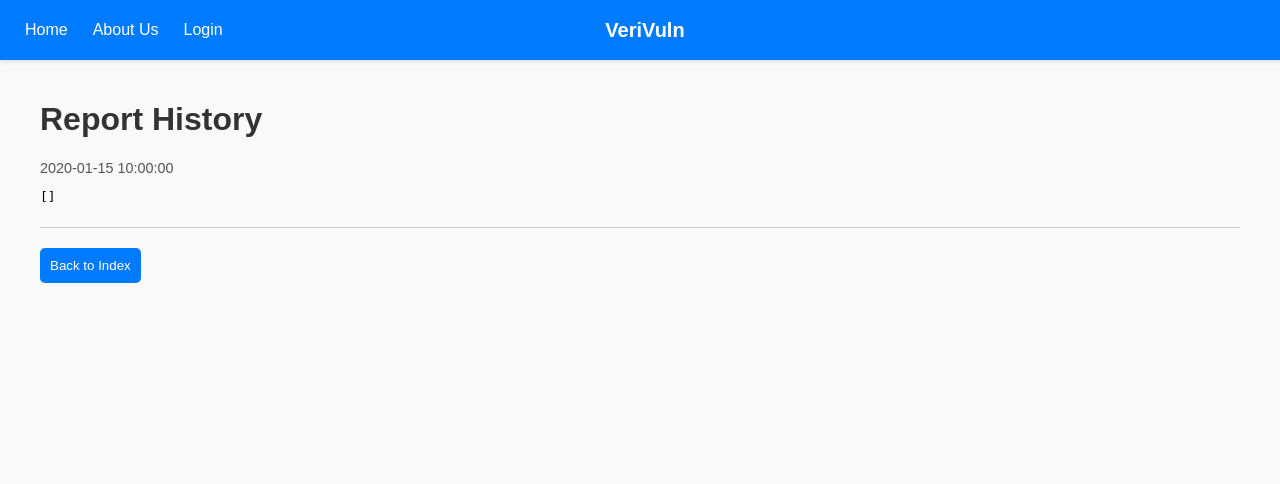
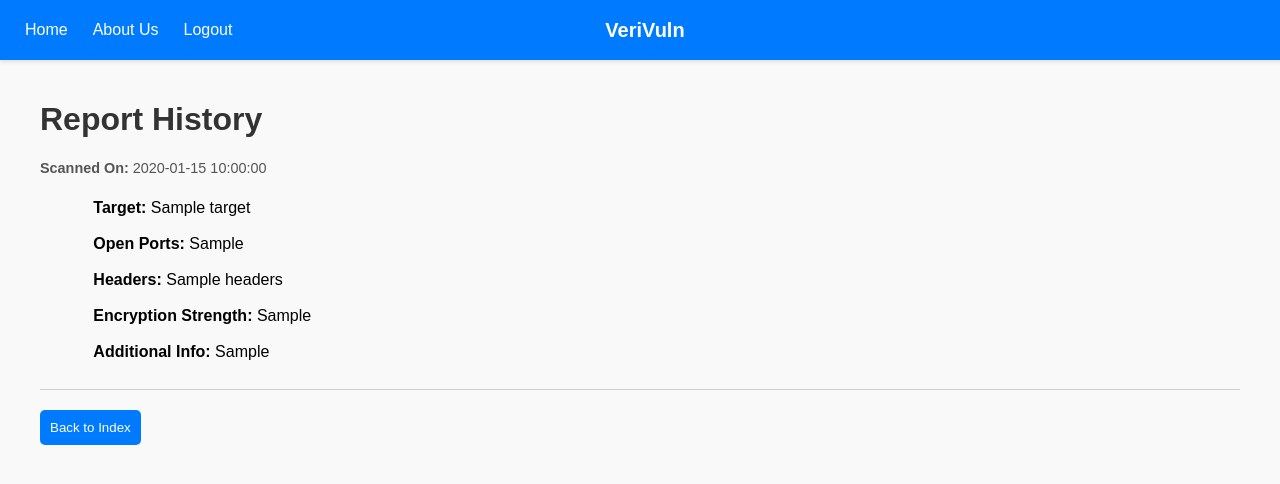
Before and after one commit to PlutoPenguin11/security-check, a Flask app: template templates/reports.html in a window 1280 px wide. Shown: the top 484 px of the page. Run offline with Flask 3, Linux system fonts and the light colour scheme; the template is opened without the code that fills it: most values are stand-ins (such as "Sample title", 1, 10 or a date in 2020); some libraries are stand-ins or nearby versions.

Commit message:
Added database table that holds scans. Alt ID of user database --> each user has x scans. Scan objects can be created and added to the database only MANUALLY, however, you are able to see them on the "Report History" page now. Still needs functionality for executing scans and adding them to the history page in real time.

```diff
--- a/templates/about.html
+++ b/templates/about.html
@@ -4,7 +4,7 @@
 <head>
     <meta charset="UTF-8">
     <meta name="viewport" content="width=device-width, initial-scale=1.0">
-    <title>About Our Product</title>
+    <title>About VerVuln</title>
     <style>
         body {
             font-family: Arial, sans-serif;
@@ -121,7 +121,7 @@
     </div>
 
     <div style="margin-top: 60px;"> <!-- Adjust margin to account for fixed banner -->
-        <h1>About Our VeriVuln</h1>
+        <h1>About VeriVuln</h1>
         <p>Welcome to VeriVuln! We specialize in providing advanced security solutions to ensure the safety and integrity of your digital assets. Our comprehensive vulnerability scanning and analysis tools are designed to identify and mitigate potential security threats, giving you peace of mind in an increasingly digital world.</p>
 
         <h2>Key Features</h2>
--- a/templates/index.html
+++ b/templates/index.html
@@ -182,7 +182,7 @@
         <div class="title">VeriVuln</div>
         <div class="nav-links">
             <a href="{{ url_for('home') }}">Home</a>
-            <a >About Us</a>
+            <a href="{{ url_for('about') }}">About Us</a>
             <a href="{{ url_for('login') }}">Logout</a>
         </div>
     </div>
--- a/templates/reports.html
+++ b/templates/reports.html
@@ -27,7 +27,6 @@
         height: 40px;
         z-index: 1000;
       }
-
       .banner .title {
         font-size: 20px;
         font-weight: bold;
@@ -35,14 +34,12 @@
         left: 50%;
         transform: translateX(-50%); /* Center the title */
       }
-
       .banner .nav-links {
         position: absolute;
         left: 20px;
         display: flex;
         gap: 15px;
       }
-
       .banner .nav-links a {
         text-decoration: none;
         color: white;
@@ -51,11 +48,9 @@
         border-radius: 5px;
         transition: background-color 0.3s;
       }
-
       .banner .nav-links a:hover {
         background-color: #0056b3;
       }
-
       h1 {
         color: #333;
       }
@@ -70,6 +65,7 @@
       }
       .content {
         margin-top: 5px;
+        white-space: pre-wrap;
       }
       .no-history {
         font-size: 1.2em;
@@ -98,16 +94,23 @@
       <div class="title">VeriVuln</div>
       <div class="nav-links">
           <a href="{{ url_for('home') }}">Home</a>
-          <a >About Us</a>
-          <a href="{{ url_for('login') }}">Login</a>
+          <a href="{{ url_for('about') }}">About Us</a>
+          <a href="{{ url_for('logout') }}">Logout</a>
       </div>
     </div>
+
     <div id="report-history">
       {% if reports %}
         {% for report in reports %}
         <div class="report">
-          <div class="timestamp">{{ report.timestamp }}</div>
-          <div class="content"><pre>{{ report | tojson(indent=2) }}</pre></div>
+          <div class="timestamp"><strong>Scanned On:</strong> {{ report.timestamp }}</div>
+          <div class="content">
+            <strong>Target:</strong> {{ report.target }}<br>
+            <strong>Open Ports:</strong> {{ report.open_ports }}<br>
+            <strong>Headers:</strong> {{ report.headers }}<br>
+            <strong>Encryption Strength:</strong> {{ report.encryption_strength }}<br>
+            <strong>Additional Info:</strong> {{ report.additional_info }}
+          </div>
         </div>
         {% endfor %}
       {% else %}
```
Also changed, not shown: vuln_scanner.py (+36 -3 lines). Lines whose indentation alone changed are shown as unchanged.
